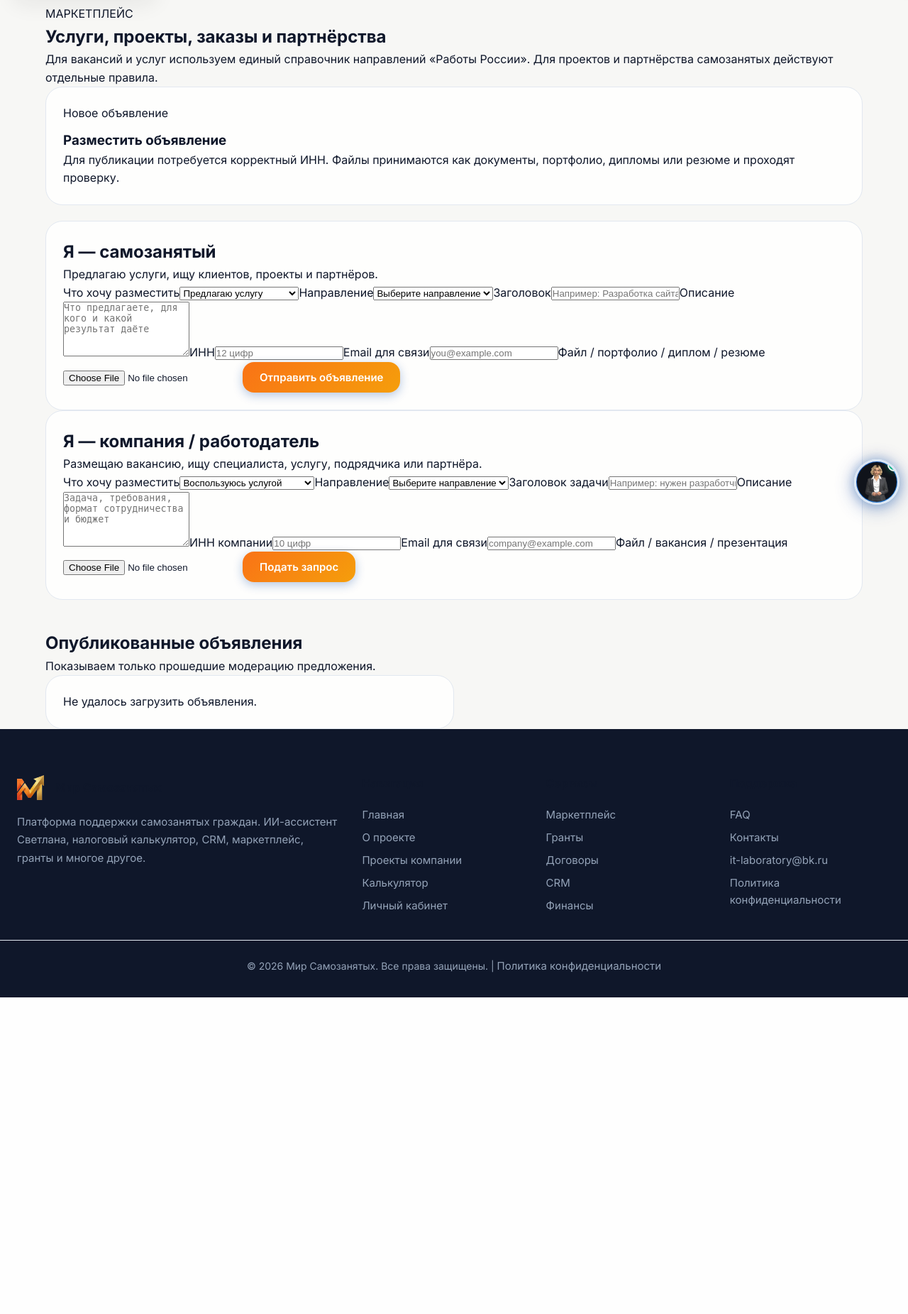
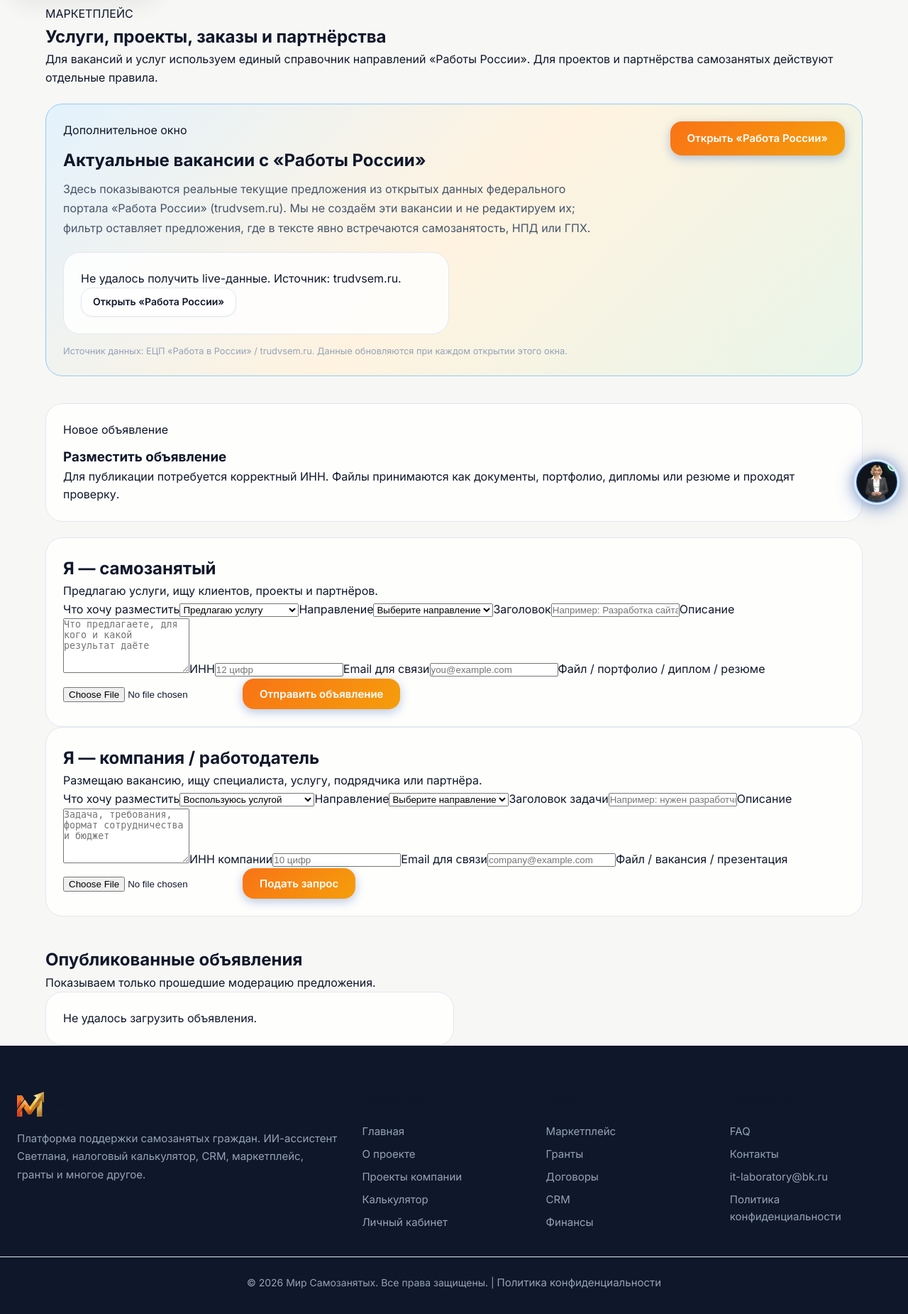
Before and after one commit to paulafanasyev/mir-samozanyatykh-, a Python web app: template src/templates/marketplace.html in a window 1280 px wide. Shown: the part 73-1924 px from the top of the page at 71% size. Before the commit the page ends 1478 px from the top, so only its background shows below. Run offline with Jinja, Linux system fonts and the light colour scheme; the template is opened without the code that fills it: most values are stand-ins (such as "Sample title", 1, 10 or a date in 2020); grey boxes are pictures that could not be loaded.

Commit message:
feat: add live Work Russia vacancy window to marketplace

```diff
--- a/src/templates/marketplace.html
+++ b/src/templates/marketplace.html
@@ -1,8 +1,19 @@
 {% extends "base.html" %}
 {% block title %}Маркетплейс — Мир Самозанятых{% endblock %}
+{% block page %}marketplace{% endblock %}
 {% block content %}
 <section class="section"><div class="container">
 <div class="section-head"><span class="eyebrow">МАРКЕТПЛЕЙС</span><h1>Услуги, проекты, заказы и партнёрства</h1><p>Для вакансий и услуг используем единый справочник направлений «Работы России». Для проектов и партнёрства самозанятых действуют отдельные правила.</p></div>
+
+<section class="card" style="margin:24px 0 38px;border:1px solid var(--primary-200);background:var(--gradient-hero);">
+  <div style="display:flex;justify-content:space-between;gap:16px;align-items:flex-start;flex-wrap:wrap;">
+    <div><span class="pill">Дополнительное окно</span><h2 style="margin-top:10px;">Актуальные вакансии с «Работы России»</h2><p style="color:var(--text-secondary);max-width:760px;line-height:1.7;margin-top:8px;">Здесь показываются реальные текущие предложения из открытых данных федерального портала «Работа России» (trudvsem.ru). Мы не создаём эти вакансии и не редактируем их; фильтр оставляет предложения, где в тексте явно встречаются самозанятость, НПД или ГПХ.</p></div>
+    <a class="btn btn-primary" href="https://trudvsem.ru/vacancy/search?text=%D1%81%D0%B0%D0%BC%D0%BE%D0%B7%D0%B0%D0%BD%D1%8F%D1%82%D1%8B%D0%B9" target="_blank" rel="noopener">Открыть «Работа России»</a>
+  </div>
+  <div id="rossiaVacancies" class="cards" style="margin-top:20px;gap:14px;"><article class="card"><p>Загружаем актуальные вакансии…</p></article></div>
+  <div style="margin-top:14px;font-size:.8rem;color:var(--text-tertiary);">Источник данных: ЕЦП «Работа в России» / trudvsem.ru. Данные обновляются при каждом открытии этого окна.</div>
+</section>
+
 <div class="card" style="margin-bottom:22px"><span class="pill">Новое объявление</span><h3 style="margin-top:10px">Разместить объявление</h3><p>Для публикации потребуется корректный ИНН. Файлы принимаются как документы, портфолио, дипломы или резюме и проходят проверку.</p></div>
 <div id="add-listing" class="grid-2" style="margin-bottom:42px">
 <article class="card"><h2>Я — самозанятый</h2><p>Предлагаю услуги, ищу клиентов, проекты и партнёров.</p><form class="form" id="selfForm"><input type="hidden" name="account_type" value="self_employed"><label>Что хочу разместить<select name="kind" id="selfKind"><option value="Предлагаю услугу">Предлагаю услугу</option><option value="Ищу заказ">Ищу заказ</option><option value="Ищу партнёра">Ищу партнёра</option><option value="Презентую свой проект">Презентую свой проект</option></select></label><label id="selfDirectionLabel">Направление<select name="direction" id="selfDirection"><option value="">Выберите направление</option>{% for direction in marketplace_directions %}<option value="{{ direction }}">{{ direction }}</option>{% endfor %}</select></label><label>Заголовок<input name="title" required maxlength="255" placeholder="Например: Разработка сайта"></label><label>Описание<textarea name="description" rows="5" required placeholder="Что предлагаете, для кого и какой результат даёте"></textarea></label><label>ИНН<input name="inn" inputmode="numeric" pattern="[0-9]{12}" maxlength="12" required placeholder="12 цифр"></label><label>Email для связи<input name="contact_email" type="email" required placeholder="you@example.com"></label><label>Файл / портфолио / диплом / резюме<input name="file" type="file" accept=".pdf,.doc,.docx,.jpg,.jpeg,.png"></label><button class="btn btn-primary" type="submit">Отправить объявление</button></form></article>
@@ -11,7 +22,15 @@
 <div class="section-head"><h2>Опубликованные объявления</h2><p>Показываем только прошедшие модерацию предложения.</p></div><div id="publishedListings" class="cards"><article class="card"><p>Загрузка объявлений…</p></article></div>
 </div></section>
 <script nonce="{{ csp_nonce }}">
-function toggleSelfDirection(){const special=['Ищу партнёра','Презентую свой проект'].includes(document.getElementById('selfKind').value);const select=document.getElementById('selfDirection');const label=document.getElementById('selfDirectionLabel');select.required=!special;label.firstChild.textContent=special?'Направление (необязательно для проекта/партнёрства)':'Направление';if(special)select.value=''}document.getElementById('selfKind').addEventListener('change',toggleSelfDirection);toggleSelfDirection();
-async function sendListing(form){const result=document.getElementById('listing-result');const fd=new FormData(form);const file=fd.get('file');fd.delete('file');result.style.display='block';result.textContent='Сохраняем объявление…';try{const r=await fetch('/api/marketplace/listings',{method:'POST',body:fd,headers:{'Accept':'application/json'}});const data=await r.json().catch(()=>({}));if(!r.ok)throw new Error(data.detail||'Не удалось сохранить объявление');if(file&&file.size){const upload=new FormData();upload.append('file',file);const fr=await fetch('/api/marketplace/listings/'+data.id+'/files',{method:'POST',body:upload});const fdata=await fr.json().catch(()=>({}));if(!fr.ok)throw new Error(fdata.detail||'Объявление сохранено, но файл отклонён')}result.innerHTML='<strong>Готово.</strong><br>'+data.message;form.reset();toggleSelfDirection()}catch(e){result.textContent=e.message||'Ошибка отправки'}result.scrollIntoView({behavior:'smooth'});return false}document.getElementById('selfForm').onsubmit=e=>{e.preventDefault();return sendListing(e.target)};document.getElementById('companyForm').onsubmit=e=>{e.preventDefault();return sendListing(e.target)};
-async function loadListings(){const box=document.getElementById('publishedListings');try{const r=await fetch('/api/marketplace/listings');const data=await r.json();if(!r.ok)throw Error();box.innerHTML=data.length?data.map(x=>`<article class="card"><span class="pill">${escapeHtml(x.account_type)} · ${escapeHtml(x.kind)}</span><h3 style="margin-top:12px">${escapeHtml(x.title)}</h3><p>${escapeHtml(x.description)}</p><small>${escapeHtml(x.direction||'')} · ${escapeHtml(x.verification_status)}</small></article>`).join(''):'<article class="card"><p>Пока опубликованных объявлений нет.</p></article>'}catch(e){box.innerHTML='<article class="card"><p>Не удалось загрузить объявления.</p></article>'}}function escapeHtml(v){return String(v??'').replace(/[&<>"']/g,c=>({'&':'&amp;','<':'&lt;','>':'&gt;','"':'&quot;',"'":'&#39;'}[c]))}loadListings();
-</script>{% endblock %}
+function esc(v){return String(v??'').replace(/[&<>"']/g,c=>({'&':'&amp;','<':'&lt;','>':'&gt;','"':'&quot;',"'":'&#39;'}[c]))}
+function toggleSelfDirection(){const special=['Ищу партнёра','Презентую свой проект'].includes(document.getElementById('selfKind').value);const select=document.getElementById('selfDirection');const label=document.getElementById('selfDirectionLabel');select.required=!special;label.firstChild.textContent=special?'Направление (необязательно для проекта/партнёрства)':'Направление';if(special)select.value=''}
+document.getElementById('selfKind').addEventListener('change',toggleSelfDirection);toggleSelfDirection();
+async function sendListing(form){const result=document.getElementById('listing-result');const fd=new FormData(form);const file=fd.get('file');fd.delete('file');result.style.display='block';result.textContent='Сохраняем объявление…';try{const r=await fetch('/api/marketplace/listings',{method:'POST',body:fd,headers:{'Accept':'application/json'}});const data=await r.json().catch(()=>({}));if(!r.ok)throw new Error(data.detail||'Не удалось сохранить объявление');if(file&&file.size){const upload=new FormData();upload.append('file',file);const fr=await fetch('/api/marketplace/listings/'+data.id+'/files',{method:'POST',body:upload});const fdata=await fr.json().catch(()=>({}));if(!fr.ok)throw new Error(fdata.detail||'Объявление сохранено, но файл отклонён')}result.innerHTML='<strong>Готово.</strong><br>'+esc(data.message||'Объявление принято');form.reset();toggleSelfDirection()}catch(e){result.textContent=e.message||'Ошибка отправки'}result.scrollIntoView({behavior:'smooth'});return false}
+document.getElementById('selfForm').onsubmit=e=>{e.preventDefault();return sendListing(e.target)};document.getElementById('companyForm').onsubmit=e=>{e.preventDefault();return sendListing(e.target)};
+
+async function loadRossiaVacancies(){const box=document.getElementById('rossiaVacancies');try{const r=await fetch('/api/jobs/self-employed?limit=8',{headers:{'Accept':'application/json'}});const data=await r.json().catch(()=>({}));if(!r.ok)throw Error(data.detail||'Ошибка источника');const items=data.items||[];box.innerHTML=items.length?items.map(x=>`<article class="card" style="padding:16px;display:flex;flex-direction:column;gap:7px;"><span class="pill">Работа России</span><h3 style="margin:0;line-height:1.3;">${esc(x.title)}</h3><strong>${esc(x.company||'Работодатель не указан')}</strong><small>${esc(x.region||'Регион не указан')}${x.salary?' · '+esc(x.salary):''}</small><p style="color:var(--text-secondary);font-size:.86rem;line-height:1.5;flex:1;">${esc((x.duty||'').slice(0,240))}</p><a class="btn btn-secondary btn-sm" href="${esc(x.url)}" target="_blank" rel="noopener">Открыть вакансию</a></article>`).join(''):'<article class="card"><p>Сейчас в открытом API не найдено предложений, где прямо указаны самозанятость/НПД/ГПХ. Откройте «Работа России» для полного поиска.</p></article>'}catch(e){box.innerHTML='<article class="card"><p>Не удалось получить live-данные. Источник: trudvsem.ru.</p><a class="btn btn-secondary btn-sm" href="https://trudvsem.ru/vacancy/search?text=%D1%81%D0%B0%D0%BC%D0%BE%D0%B7%D0%B0%D0%BD%D1%8F%D1%82%D1%8B%D0%B9" target="_blank" rel="noopener">Открыть «Работа России»</a></article>'}}
+loadRossiaVacancies();
+async function loadListings(){const box=document.getElementById('publishedListings');try{const r=await fetch('/api/marketplace/listings');const data=await r.json();if(!r.ok)throw Error();box.innerHTML=data.length?data.map(x=>`<article class="card"><span class="pill">${esc(x.account_type)} · ${esc(x.kind)}</span><h3 style="margin-top:12px">${esc(x.title)}</h3><p>${esc(x.description)}</p><small>${esc(x.direction||'')} · ${esc(x.verification_status)}</small></article>`).join(''):'<article class="card"><p>Пока опубликованных объявлений нет.</p></article>'}catch(e){box.innerHTML='<article class="card"><p>Не удалось загрузить объявления.</p></article>'}}
+loadListings();
+</script>
+{% endblock %}
```
